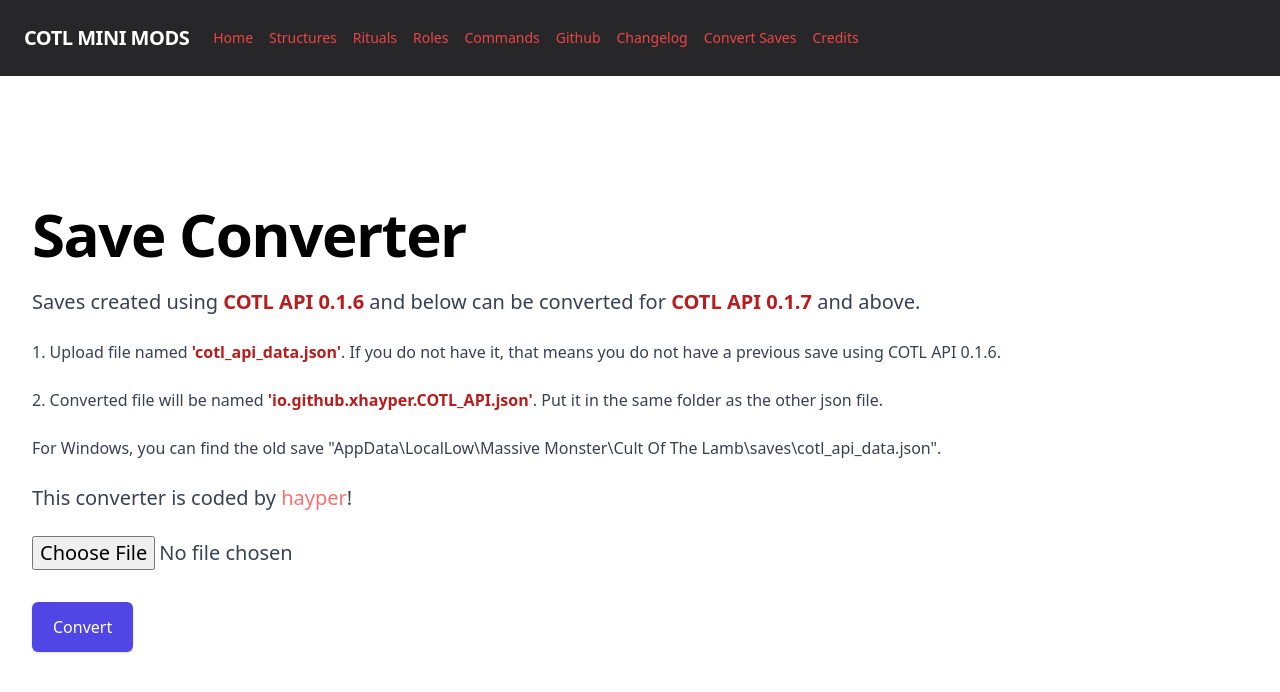
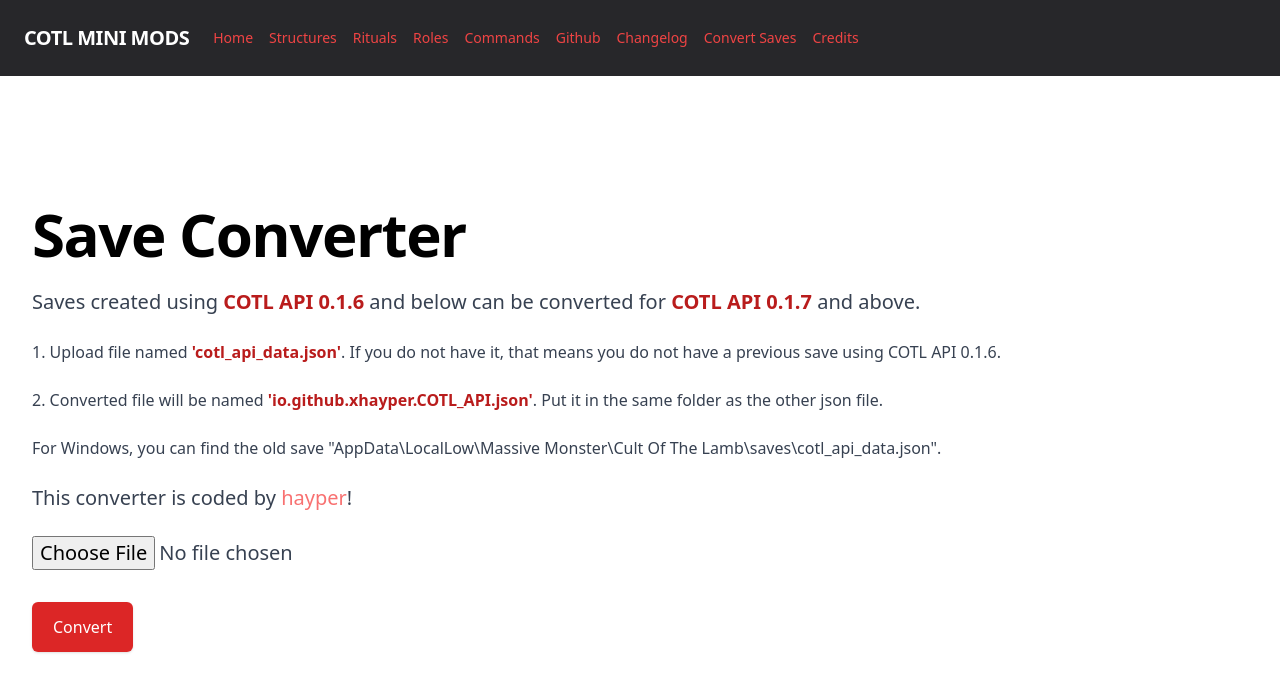
Before and after one commit to InfernoDragon0/CotlMiniModsWiki, a Nuxt app: page /saveconverter in a window 1280 px wide. Shown: the top 692 px of the page. Built offline with nearby package versions, Linux system fonts and the light colour scheme.

Commit message:
change button color

```diff
--- a/pages/saveconverter.vue
+++ b/pages/saveconverter.vue
@@ -14,7 +14,7 @@
             <!-- action button-->
             <div class="mt-8 flex">
                 <div class="inline-flex rounded-md shadow">
-                    <button @click="convert()" class="inline-flex items-center justify-center px-5 py-3 border border-transparent text-base font-medium rounded-md text-white bg-indigo-600 hover:bg-indigo-700">
+                    <button @click="convert()" class="inline-flex items-center justify-center px-5 py-3 border border-transparent text-base font-medium rounded-md text-white bg-red-600 hover:bg-red-700">
                         Convert
                     </button>
                 </div>
--- a/plugins/vercel.ts
+++ b/plugins/vercel.ts
@@ -0,0 +1,5 @@
+import { inject } from '@vercel/analytics';
+
+export default defineNuxtPlugin((NuxtApp) => {
+  inject();
+})
```
